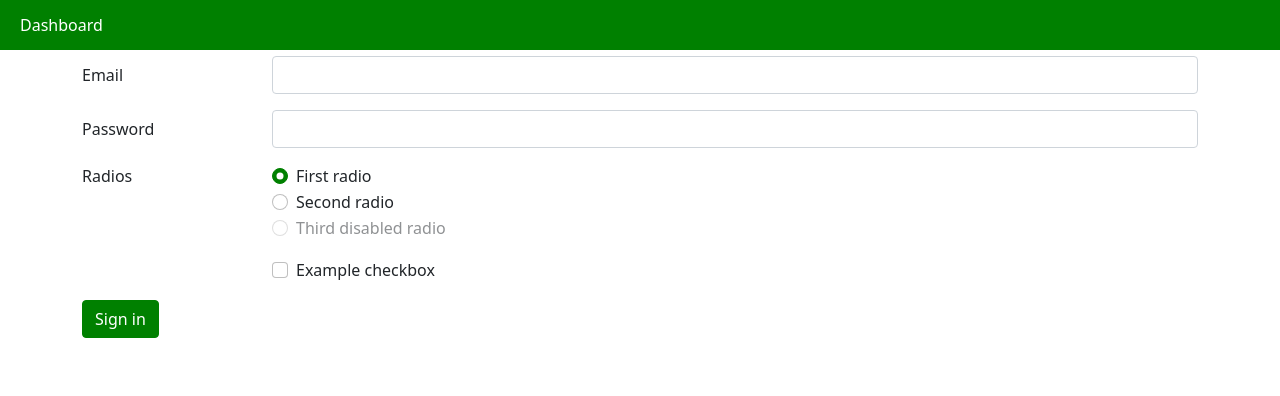
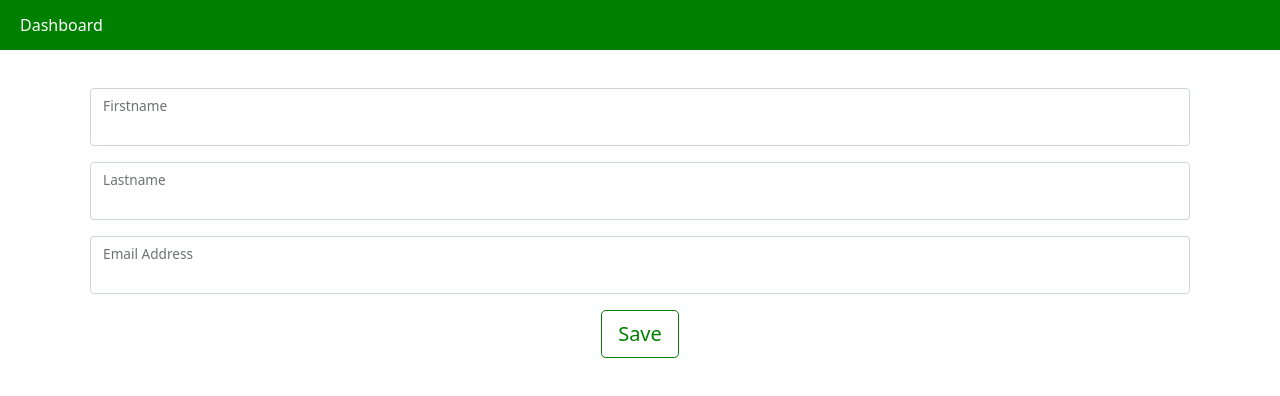
Before and after one commit to steve-anchling/quarkus-ng-k8s, an Angular app in the folder client/: page / in a window 1280 px wide. Shown: the top 396 px of the page. Built offline with nearby package versions, Linux system fonts and the light colour scheme.

Commit message:
Add form

```diff
--- a/client/apps/stock-client/src/app/app.component.html
+++ b/client/apps/stock-client/src/app/app.component.html
@@ -1,10 +1,11 @@
 <nav class="navbar navbar-expand-lg fixed-top navbar-dark" aria-label="Main navigation">
   <div class="container-fluid">
-    <button class="navbar-toggler p-0 border-0 navbar-dark" type="button" id="navbarSideCollapse" aria-label="Toggle navigation" (click)="toggle()">
+    <button class="navbar-toggler p-0 border-0 navbar-dark" type="button" id="navbarSideCollapse"
+            aria-label="Toggle navigation" (click)="toggle()">
       <span class="navbar-toggler-icon"></span>
     </button>
 
-    <div #offcanvas class="navbar-collapse offcanvas-collapse" id="navbarsExampleDefault">
+    <div #offcanvas class="navbar-collapse offcanvas-collapse" id="navbarOffCanvas">
       <ul class="navbar-nav me-auto mb-2 mb-lg-0">
         <li class="nav-item">
           <a class="nav-link active" aria-current="page" href="#">Dashboard</a>
@@ -14,53 +15,24 @@
   </div>
 </nav>
 
-<div class="container">
+<div class="container p-3">
   <form>
-    <div class="row mb-3">
-      <label for="inputEmail3" class="col-sm-2 col-form-label">Email</label>
-      <div class="col-sm-10">
-        <input type="email" class="form-control" id="inputEmail3">
+    <div class="m-3">
+      <div class="form-floating row mb-3">
+        <input type="text" class="form-control" id="firstname">
+        <label for="firstname">Firstname</label>
+      </div>
+      <div class="form-floating row mb-3">
+        <input type="text" class="form-control" id="lastname">
+        <label for="lastname">Lastname</label>
+      </div>
+      <div class="form-floating row mb-3">
+        <input type="email" class="form-control" id="emailAddress">
+        <label for="emailAddress">Email Address</label>
+      </div>
+      <div class="text-center">
+        <button type="submit" class="btn btn-outline-primary btn-lg">Save</button>
       </div>
     </div>
-    <div class="row mb-3">
-      <label for="inputPassword3" class="col-sm-2 col-form-label">Password</label>
-      <div class="col-sm-10">
-        <input type="password" class="form-control" id="inputPassword3">
-      </div>
-    </div>
-    <fieldset class="row mb-3">
-      <legend class="col-form-label col-sm-2 pt-0">Radios</legend>
-      <div class="col-sm-10">
-        <div class="form-check">
-          <input class="form-check-input" type="radio" name="gridRadios" id="gridRadios1" value="option1" checked>
-          <label class="form-check-label" for="gridRadios1">
-            First radio
-          </label>
-        </div>
-        <div class="form-check">
-          <input class="form-check-input" type="radio" name="gridRadios" id="gridRadios2" value="option2">
-          <label class="form-check-label" for="gridRadios2">
-            Second radio
-          </label>
-        </div>
-        <div class="form-check disabled">
-          <input class="form-check-input" type="radio" name="gridRadios" id="gridRadios3" value="option3" disabled>
-          <label class="form-check-label" for="gridRadios3">
-            Third disabled radio
-          </label>
-        </div>
-      </div>
-    </fieldset>
-    <div class="row mb-3">
-      <div class="col-sm-10 offset-sm-2">
-        <div class="form-check">
-          <input class="form-check-input" type="checkbox" id="gridCheck1">
-          <label class="form-check-label" for="gridCheck1">
-            Example checkbox
-          </label>
-        </div>
-      </div>
-    </div>
-    <button type="submit" class="btn btn-primary">Sign in</button>
   </form>
 </div>
```
